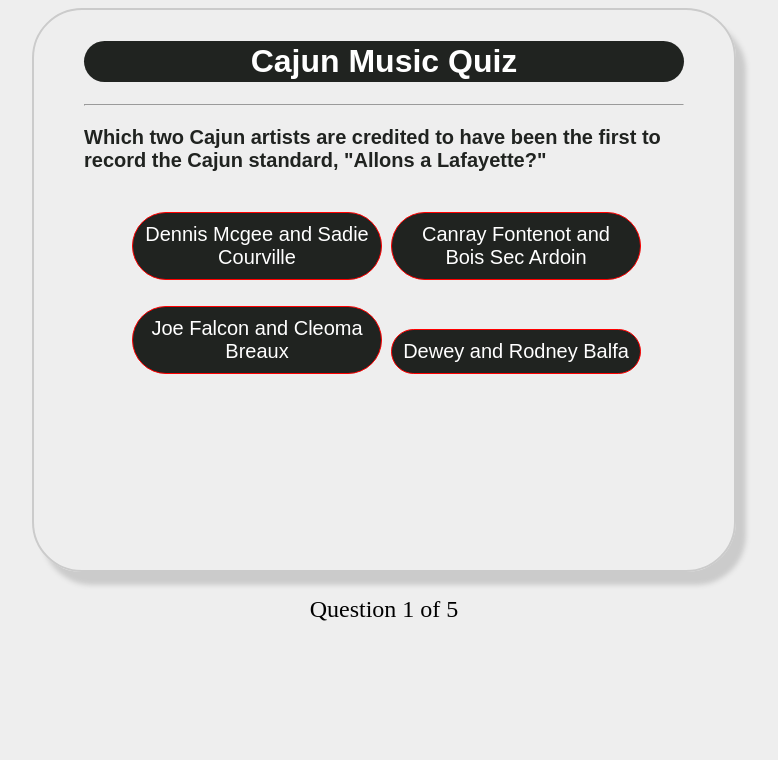
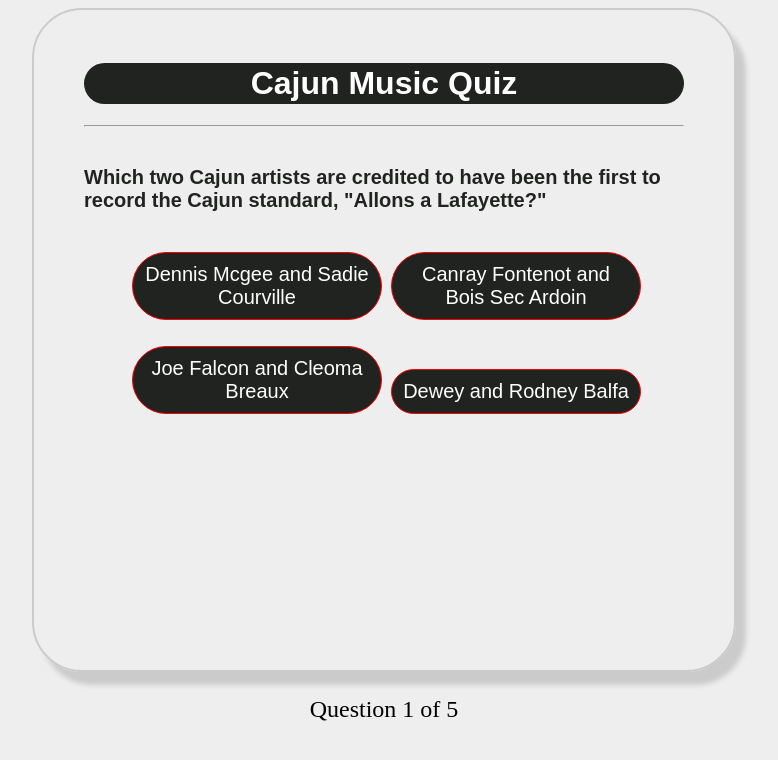
Before and after one commit to treyrader11/cajunMusic-quiz-refactor, a website: page index.html in a window 1280 px wide. Both pictures are taken after a click on the button "Start". Shown: the whole page, without its empty margins (256-1034 px from the left). Drawn offline with nearby package versions, Linux system fonts and the light colour scheme.

Commit message:
footer with progress shows in quiz retake; jquery cdn added because npm module was broken

```diff
--- a/css/styles.css
+++ b/css/styles.css
@@ -20,7 +20,7 @@ body {
 
 .grid {
 	width: 600px;
-	height: 500px;
+	height: 600px;
 	margin: 0 auto;
 	padding: 10px 50px 50px 50px;
 	border-radius: 50px;
@@ -51,6 +51,7 @@ body {
 	background: black ;
 	border-radius: 50px;
 	opacity: .7;
+	margin-top: 82px;
 }
 
 #results > button,
@@ -68,6 +69,7 @@ body {
 	color: #fff;
 	padding: 2px 0px;
 	border-radius: 50px;
+	margin-top: 43px;
 
 }
 
@@ -76,6 +78,7 @@ body {
 	font-size: 20px;
 	color: rgb(32, 35, 32);
 	font-weight: 600;
+	margin-top: 39px;
 }
 
 .buttons {
--- a/js/index.js
+++ b/js/index.js
@@ -85,6 +85,7 @@ function showScores() {
 		restartQuiz();
 		$('#results').hide('slide', function() {
 			$('#quiz').show('slide');
+			$('footer').show();
 		})
 	}
 }
```
